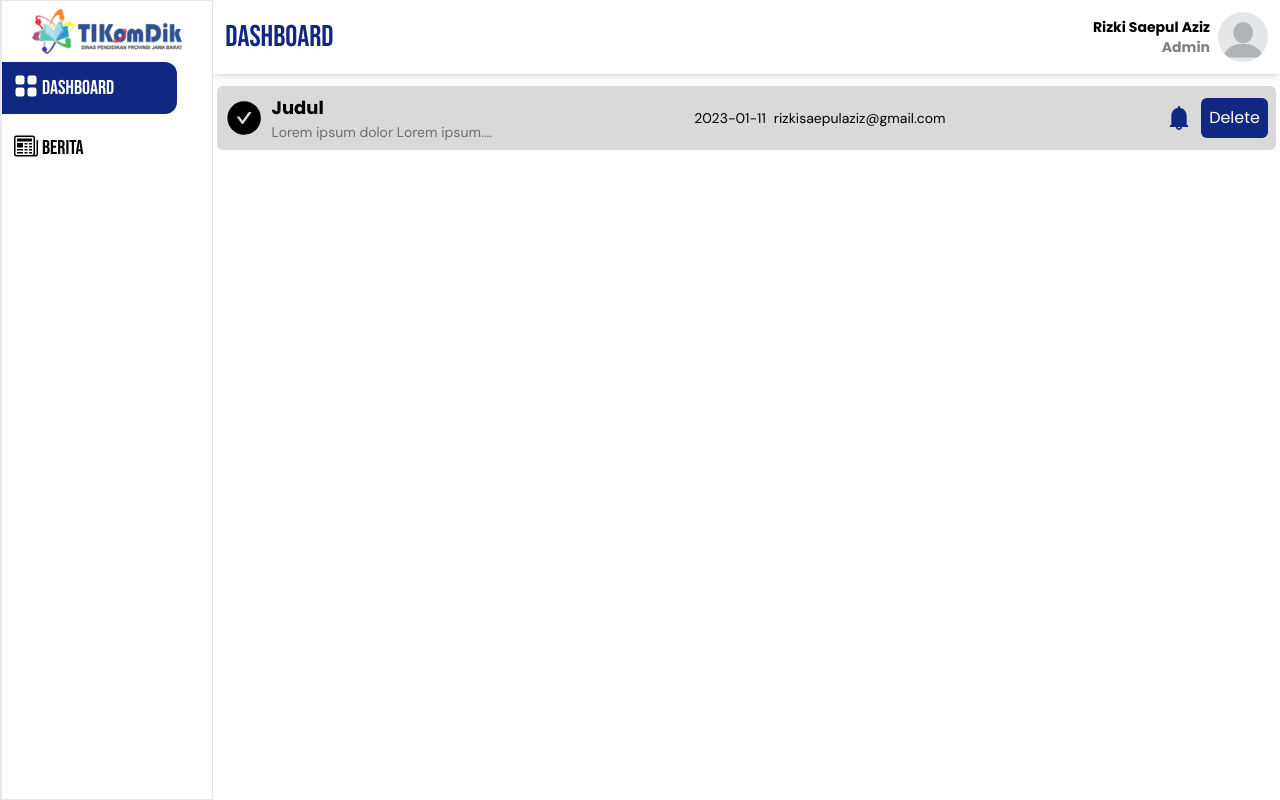
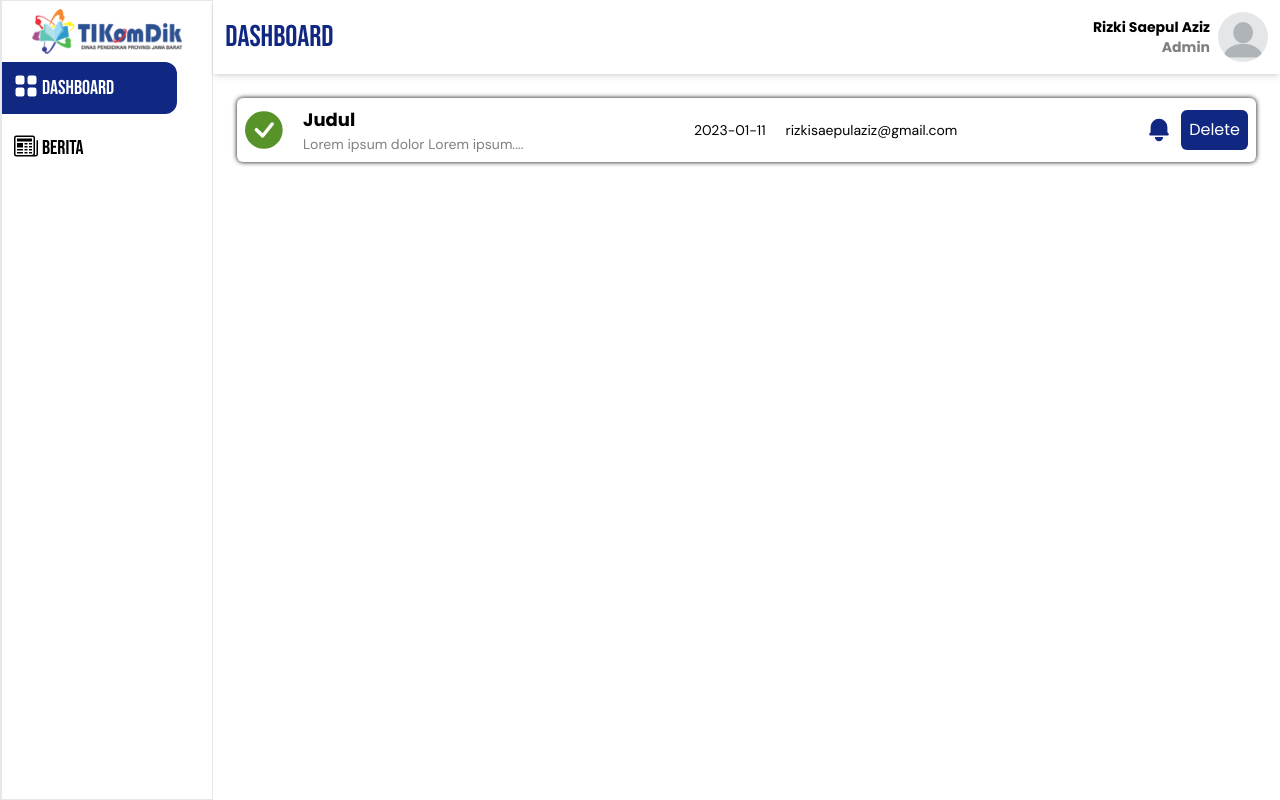
Before and after one commit to rzxyss/PelayananPublik-FE, a Next.js app: page /admin in a window 1280 px wide. Built offline with nearby package versions, Linux system fonts and the light colour scheme.

Commit message:
edit card content dashboard

```diff
--- a/pages/admin/index.js
+++ b/pages/admin/index.js
@@ -1,7 +1,8 @@
 import Image from "next/image";
 import { useState } from "react";
 import Sidebar from "../../components/admin/Sidebar";
-import { AiFillCheckCircle, AiFillBell } from "react-icons/ai";
+import { HiBell } from "react-icons/hi";
+import { BsFillCheckCircleFill } from "react-icons/bs";
 
 export default function Home() {
   return (
@@ -31,12 +32,12 @@ export default function Home() {
         </div>
         <div className="p-1">
           {/* Kontenna Disini */}
-          <div className="w-full h-full flex flex-col py-2 space-y-2">
+          <div className="w-full h-full flex flex-col py-2 space-y-2 p-2 lg:p-5">
             {/* CardStart */}
-            <div className="w-full bg-[#D9D9D9] p-2 rounded-md">
-              <div className="flex flex-col lg:flex-row lg:items-center gap-2">
-                <AiFillCheckCircle className="w-10 h-10" />
-                <div className="w-full flex flex-col lg:flex-row justify-between gap-2">
+            <div className="w-full h-auto bg-white p-2 rounded-md shadow-[0_0_5px]">
+              <div className="flex flex-col lg:flex-row lg:items-center gap-5">
+                <BsFillCheckCircleFill className="w-10 h-10 text-[#58932A]" />
+                <div className="w-full flex flex-col lg:flex-row justify-between gap-5">
                   <div className="w-full lg:w-1/2 flex flex-col lg:flex-row lg:justify-between lg:items-center gap-2">
                     <div className="flex flex-col">
                       <h1 className="font-Poppins font-bold text-lg">Judul</h1>
@@ -47,7 +48,7 @@ export default function Home() {
                   <div className="w-full lg:w-1/2 flex flex-col lg:flex-row lg:justify-between lg:items-center gap-2">
                     <h1 className="font-DMSans font-normal text-sm">rizkisaepulaziz@gmail.com</h1>
                     <div className="flex flex-row items-center gap-2">
-                      <AiFillBell className="w-7 h-7 text-[#112883]" />
+                      <HiBell className="w-7 h-7 text-[#112883]" />
                       <button className="bg-[#112883] p-2 rounded-md text-white font-Poppins">
                         Delete
                       </button>
```
